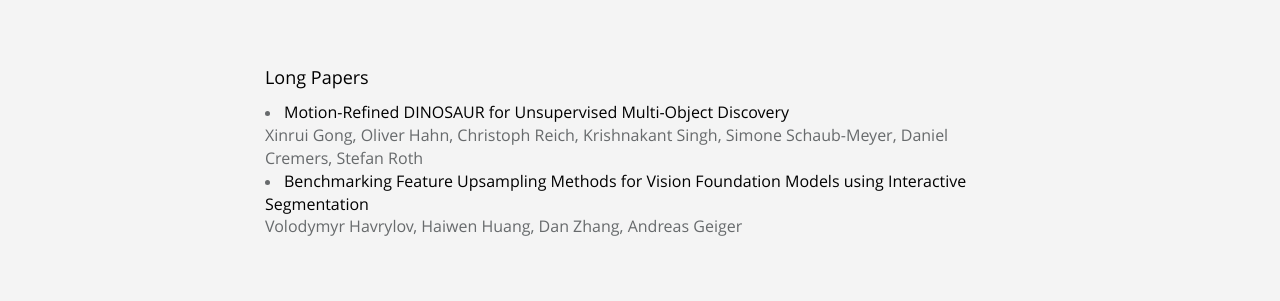
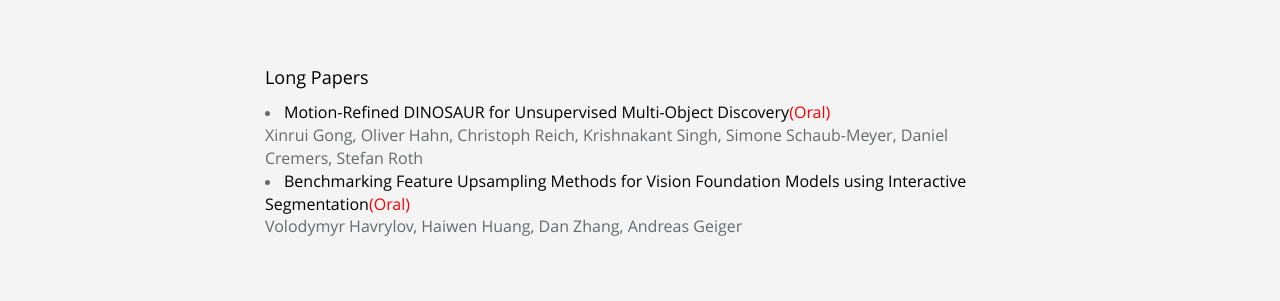
Before and after one commit to ilr-workshop/ICCVW2025, a Jekyll site: the page built from index.html, in a window 1280 px wide and 900 px high, scrolled down 2735 px. Shown: the part 159-460 px from the top of the window. Built offline with Jekyll 4.4.1, drawn with Linux system fonts in a browser that asks for light colours.

Commit message:
Update accepted_papers.html

```diff
--- a/_includes/sections/accepted_papers.html
+++ b/_includes/sections/accepted_papers.html
@@ -9,9 +9,9 @@
     <div class="row">
          <div class="col-lg-8 col-lg-offset-2 m-t-lg m-b-lg wow zoomIn">
             <p><font size="4px" color="#000000"><span data-i18n="about_me.des">  Long Papers </span></font></p>
-            <li><font size="3px" color="#000000">Motion-Refined DINOSAUR for Unsupervised Multi-Object Discovery</font><br>
+            <li><font size="3px" color="#000000">Motion-Refined DINOSAUR for Unsupervised Multi-Object Discovery</font><font size="3px" color="#FF0000">(Oral)</font><br>
 <font size="3px">Xinrui Gong, Oliver Hahn, Christoph Reich, Krishnakant Singh, Simone Schaub-Meyer, Daniel Cremers, Stefan Roth </font></li>
-            <li><font size="3px" color="#000000">Benchmarking Feature Upsampling Methods for Vision Foundation Models using Interactive Segmentation</font><br>
+            <li><font size="3px" color="#000000">Benchmarking Feature Upsampling Methods for Vision Foundation Models using Interactive Segmentation</font><font size="3px" color="#FF0000">(Oral)</font><br>
 <font size="3px">Volodymyr Havrylov, Haiwen Huang, Dan Zhang, Andreas Geiger</font></li>
          </div>
          <div class="col-lg-8 col-lg-offset-2 m-t-lg m-b-lg wow zoomIn">
```
